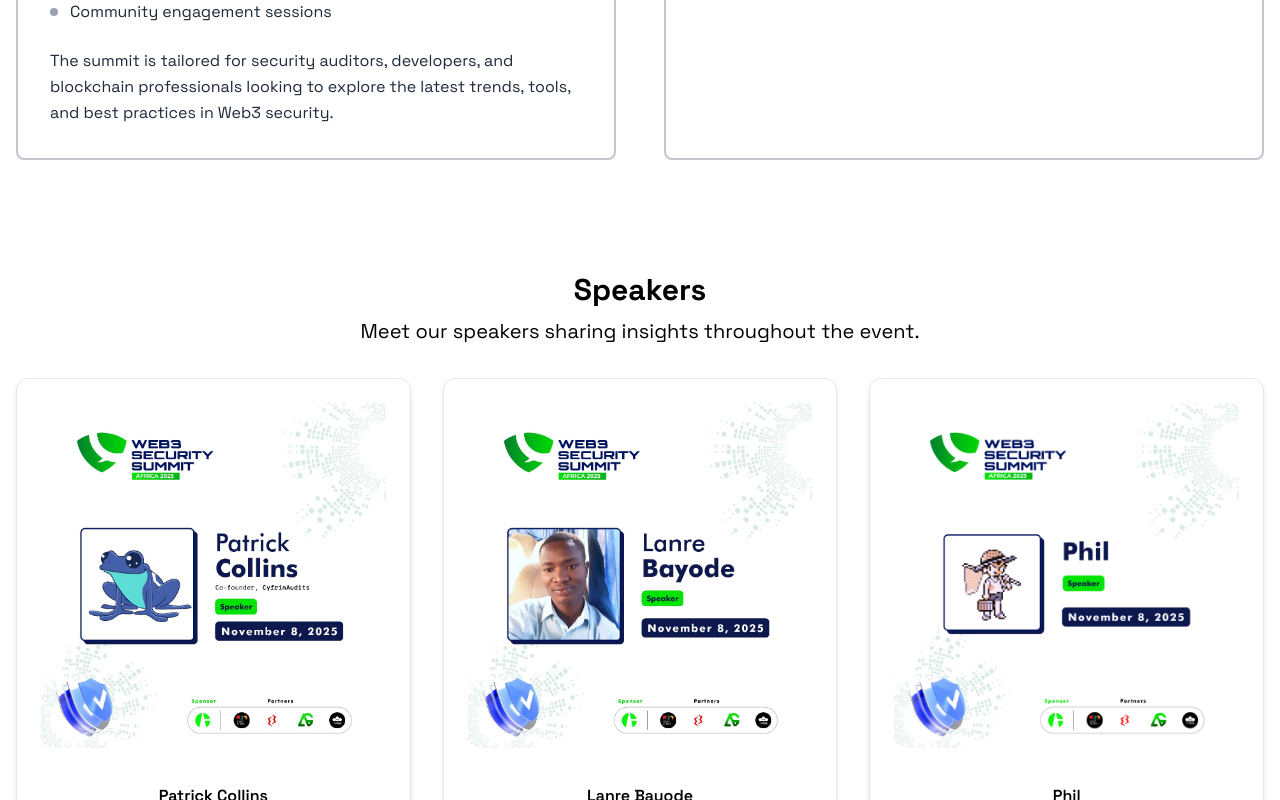
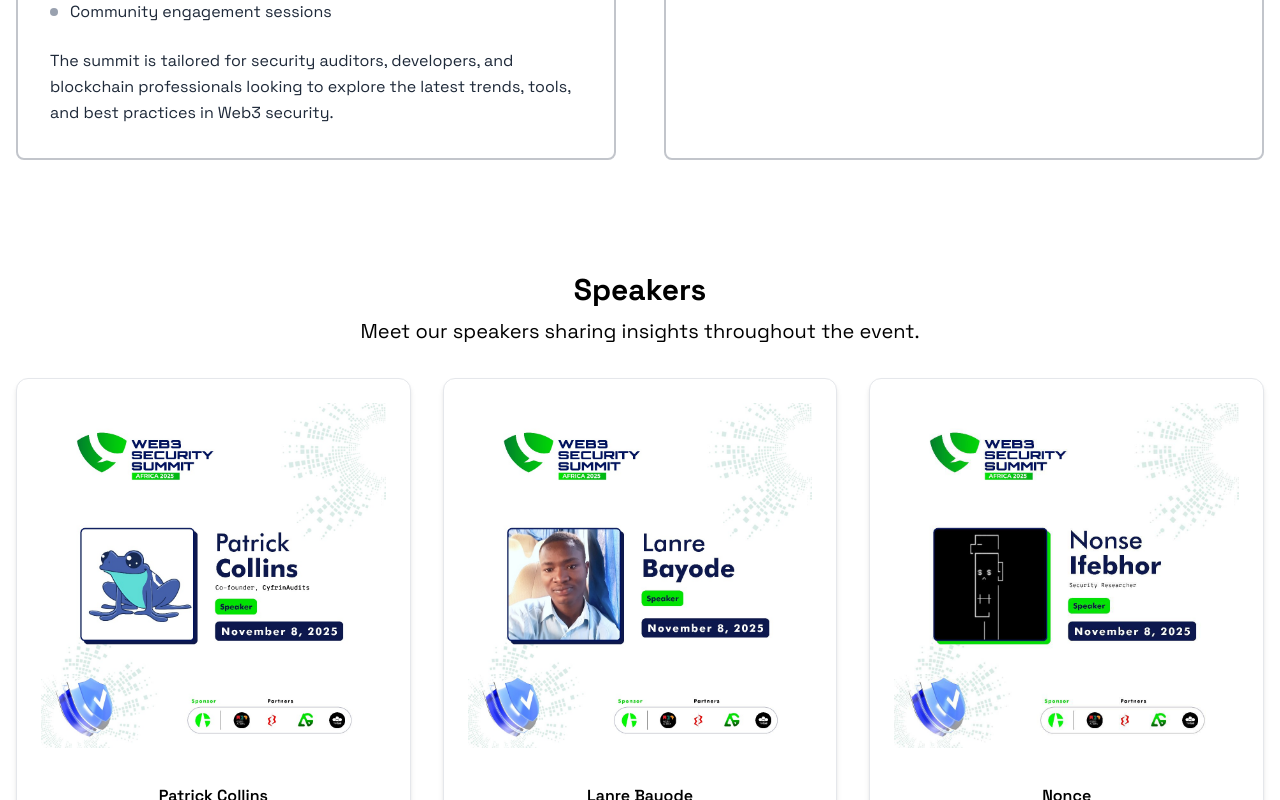
Before and after one commit to GuildAudits/Web3-Security-Summit-Africa, a React (Vite) app: page / in a window 1280 px wide. Shown: the part 2000-2800 px from the top of the page. Built offline with nearby package versions, Linux system fonts and the light colour scheme.

Commit message:
Web3-Security-Summit-Africa

```diff
--- a/src/components/Speakers.tsx
+++ b/src/components/Speakers.tsx
@@ -2,14 +2,16 @@
 import type React from "react";
 import Collins from "../assets/Collins.png";
 import Lanre from "../assets/Lanre.png";
-import Phil from "../assets/Phil.png";
 import twitter from "../assets/twitter.svg";
+import Nonce from "../assets/Nonse.jpeg";
+import Damilola from "../assets/Damilola.jpeg";
 
 export const Speakers: React.FC = () => {
   const items = [
     { id: "collins", name: " Patrick Collins", photo: Collins, twitter: "https://x.com/PatrickAlphaC" },
     { id: "lanre", name: "Lanre Bayode", photo: Lanre, twitter: "https://x.com/LanreBayode1" },
-    { id: "phil", name: "Phil", photo: Phil, twitter: "https://x.com/philbugcatcher" },
+    { id: "nonce", name: "Nonce", photo: Nonce, twitter: "X.com/NonseOdion" },
+    { id: "damilola", name: "Damilola", photo: Damilola, twitter: "https://x.com/eddiedammy" },
   ];
 
   return (
@@ -20,7 +22,7 @@ export const Speakers: React.FC = () => {
           Meet our speakers sharing insights throughout the event.
         </p>
 
-        <div className="mt-8 grid grid-cols-1 sm:grid-cols-2 md:grid-cols-3 gap-8">
+        <div className="mt-8 flex flex-wrap justify-center gap-8">
           {items.map((item) => (
             <a
               key={item.id}
@@ -28,7 +30,7 @@ export const Speakers: React.FC = () => {
               target="_blank"
               rel="noopener noreferrer"
               aria-label={`${item.name} Twitter profile`}
-              className="block text-center shadow-md rounded-xl bg-white border border-gray-200 overflow-hidden hover:shadow-lg transition outline-none focus:outline-none focus-visible:outline-none active:outline-none focus:ring-0 focus:ring-transparent focus:border-transparent"
+              className="basis-full sm:basis-[calc(50%-1rem)] md:basis-[calc(33.333%-1.333rem)] lg:basis-[calc(33.333%-1.333rem)] block text-center shadow-md rounded-xl bg-white border border-gray-200 overflow-hidden hover:shadow-lg transition outline-none focus:outline-none focus-visible:outline-none active:outline-none focus:ring-0 focus:ring-transparent focus:border-transparent"
               style={{ WebkitTapHighlightColor: "transparent" }}
             >
               <div className="flex items-center justify-center p-6">
```
Also changed, not shown: src/assets/Damilola.jpeg (added), src/assets/Nonse.jpeg (added).
